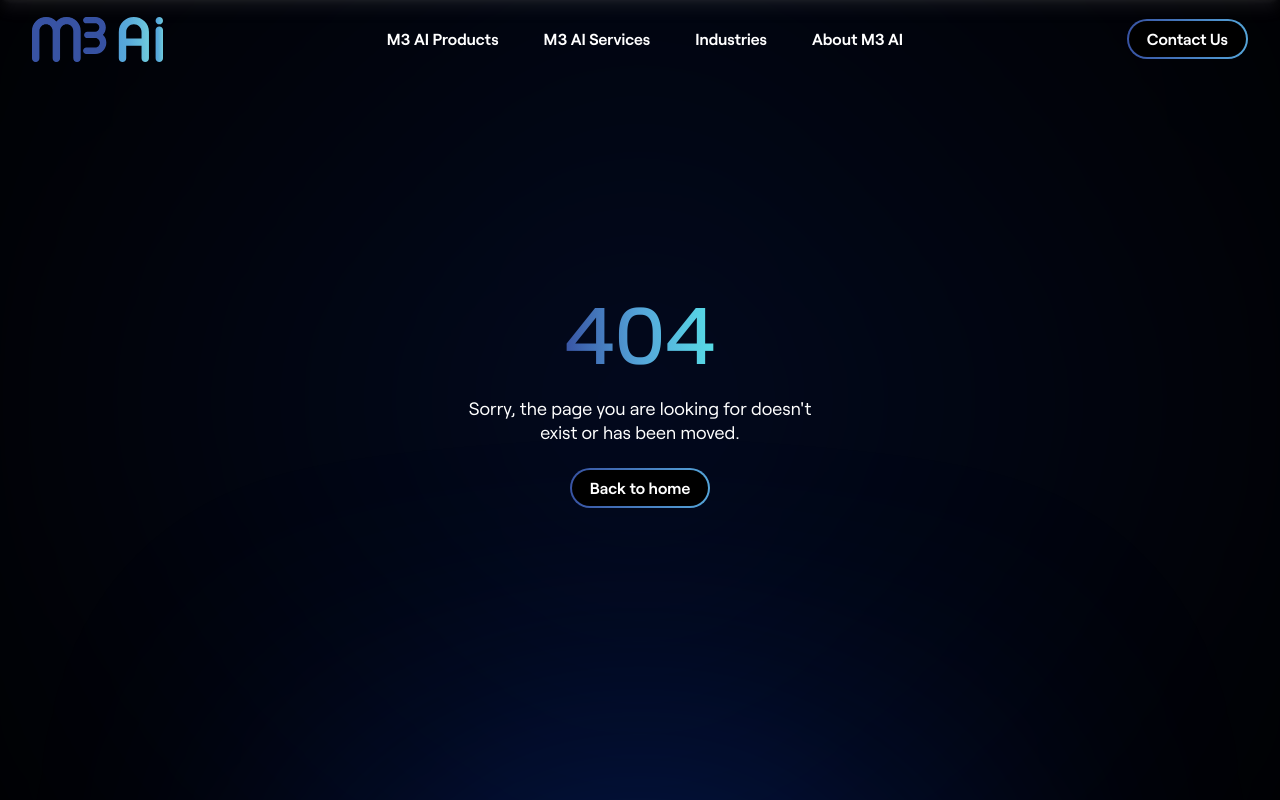
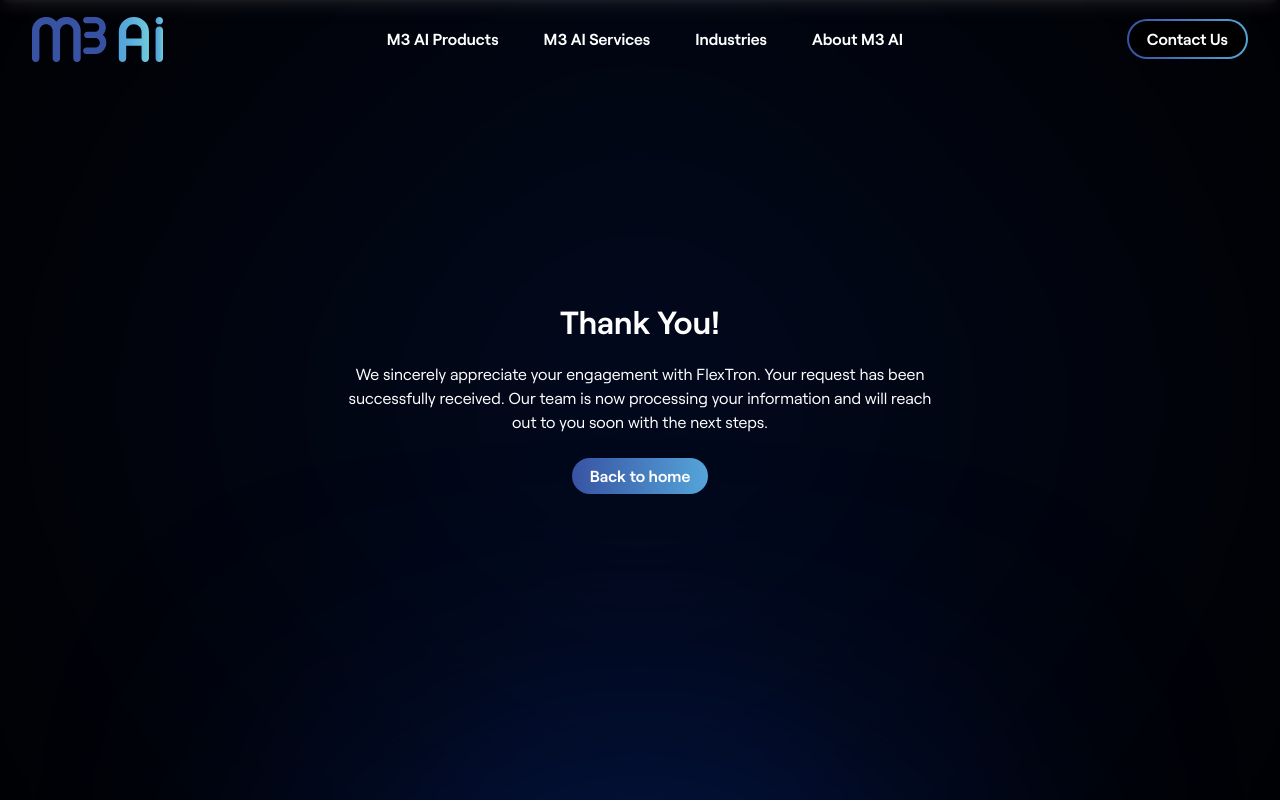
Before and after one commit to mauryadeepakprettify/m3ai, a Next.js app: page /thank-you in a window 1280 px wide. Before the commit this address had no page. Shown: the top 800 px of the page. Built offline with nearby package versions, Linux system fonts and the light colour scheme.

Commit message:
feat(thank you): add

```diff
--- a/src/app/error.jsx
+++ b/src/app/error.jsx
@@ -6,13 +6,11 @@ import Gradient from "@/components/atoms/Gradient";
 export default function Error({ error, reset }) {
   return (
     <section className="relative flex h-[60vh] flex-col items-center justify-center gap-4 md:h-[70vh] lg:h-[80vh] xl:h-screen">
-      <Gradient className="top-1/2 left-1/2 bg-secondary blur-[200px]" />
-      <h2 className="max-w-[350px] bg-linear-to-r from-[#3853A3] via-[#55A5D9] to-[#57DDE6] bg-clip-text text-center text-[80px] leading-[100%] font-medium text-transparent">ERROR</h2>
-      <p className="max-w-[350px] text-center text-[18px] leading-[24px] text-white">
-        {error.message}.
-      </p>
-
-      <Button variant="outline" onClick={() => reset()}>
+      <Gradient className="bg-secondary top-1/2 left-1/2 blur-[200px]" />
+      <h2 className="max-w-[600px] mb-2 bg-linear-to-r from-[#3853A3] via-[#55A5D9] to-[#57DDE6] bg-clip-text text-center text-[26px] leading-[32px] md:text-[40px] md:leading-[50px] lg:text-[50px] lg:leading-[60px] font-medium text-transparent">
+        Something went wrong
+      </h2>
+      <Button variant="fill" onClick={() => reset()}>
         Refresh
       </Button>
     </section>
--- a/src/app/not-found.jsx
+++ b/src/app/not-found.jsx
@@ -15,7 +15,7 @@ const NotFound = () => {
       </h6>
 
       <Link href="/">
-        <Button variant="outline">Back to home</Button>
+        <Button variant="fill">Back to home</Button>
       </Link>
     </section>
   );
--- /dev/null
+++ b/src/app/thank-you/page.jsx
@@ -0,0 +1,7 @@
+import ThankYou from "@/components/pages/thanks";
+
+const page = () => {
+  return <ThankYou />;
+};
+
+export default page;
--- a/src/components/organisms/Footer.jsx
+++ b/src/components/organisms/Footer.jsx
@@ -158,12 +158,16 @@ const Footer = () => {
           </span>
         </p>
         <ul className="flex gap-4 lg:gap-10 [&>li]:text-[14px] [&>li]:font-medium [&>li]:text-white">
-          <li>
-            <Link href="/terms-condition">Terms of Service</Link>
-          </li>
-          <li>
-            <Link href="/privacy-policy">Privacy Policy</Link>
-          </li>
+          {legal?.map(({ label, route }) => (
+            <li key={label}>
+              <Link
+                className="hover:text-primary transition-all duration-500 ease-in-out"
+                href={route}
+              >
+                {label}
+              </Link>
+            </li>
+          ))}
         </ul>
       </div>
     </footer>
@@ -184,3 +188,14 @@ const social = [
     link: "#",
   },
 ];
+
+const legal = [
+  {
+    label: "Terms of Service",
+    route: "/terms-condition",
+  },
+  {
+    label: "Privacy Policy",
+    route: "/privacy-policy",
+  },
+];
--- a/src/components/pages/Home/EnterpriseGrowth.jsx
+++ b/src/components/pages/Home/EnterpriseGrowth.jsx
@@ -53,7 +53,7 @@ const EnterpriseGrowth = () => {
                       {description}
                     </p>
                   </div>
-                  <button className="z-20 flex h-[41px] w-[41px] shrink-0 items-center justify-center rounded-full bg-white">
+                  <button className="z-20 flex cursor-pointer h-[41px] w-[41px] shrink-0 items-center justify-center rounded-full bg-white">
                     <Image
                       src="/icons/top-right-black.svg"
                       alt="top-right-black"
--- /dev/null
+++ b/src/components/pages/thanks/index.jsx
@@ -0,0 +1,24 @@
+import Gradient from "@/components/atoms/Gradient";
+import Link from "next/link";
+import Button from "@/components/atoms/Button";
+
+const ThankYou = () => {
+  return (
+    <section className="relative flex h-[60vh] flex-col items-center justify-center gap-6 p-5 md:h-[70vh] lg:h-[80vh] xl:h-screen">
+      <Gradient className="top-1/2 left-1/2 bg-[#104AF7] blur-[300px]" />
+      <h3 className="text-[28px] font-semibold text-white lg:text-[32px]">
+        Thank You!
+      </h3>
+      <p className="max-w-[600px] text-center text-sm leading-[20px] text-white md:text-base md:leading-[24px]">
+        We sincerely appreciate your engagement with FlexTron. Your request has
+        been successfully received. Our team is now processing your information
+        and will reach out to you soon with the next steps.{" "}
+      </p>
+      <Link href="/">
+        <Button variant="fill">Back to home</Button>
+      </Link>
+    </section>
+  );
+};
+
+export default ThankYou;
```
